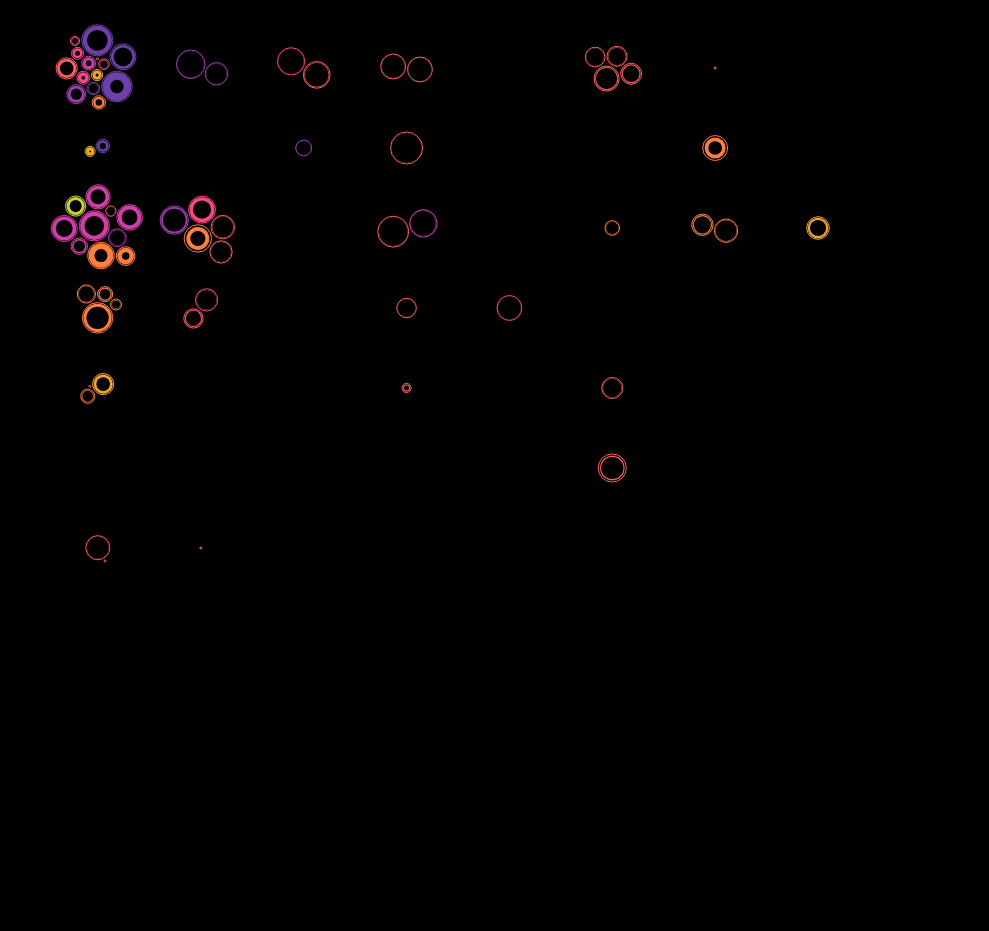
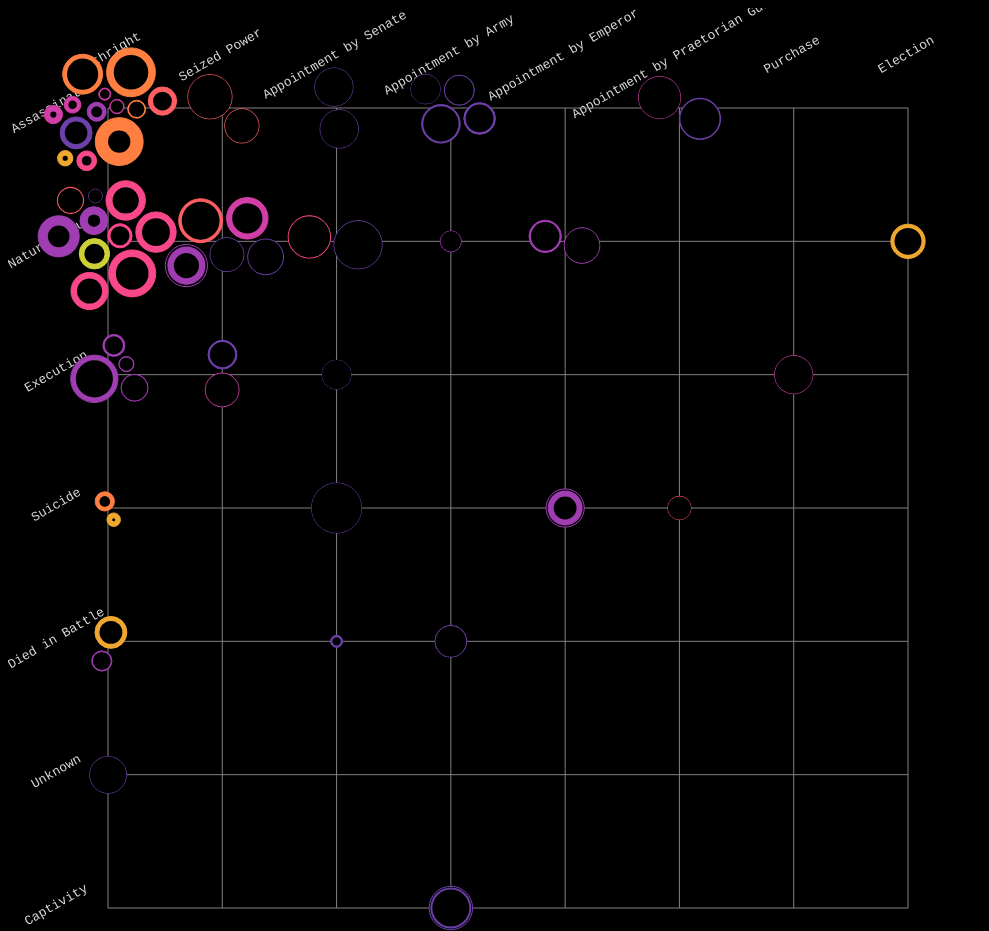
Before and after one commit to maryzam/reddit-dataVis-battle, a plain HTML site: page June/index.html in a window 1280 px wide. Shown: the whole page, without its empty margins (0-989 px from the left). Before the commit the page ends 800 px from the top, so only its background shows below. Drawn offline with nearby package versions, Linux system fonts and the light colour scheme.

Commit message:
Add axis, add labels, filter broken data

```diff
--- a/June/assets/styles.css
+++ b/June/assets/styles.css
@@ -0,0 +1,10 @@
+
+body {
+	background: black;
+}
+
+text {
+	font-family: monospace;
+	text-anchor: middle;
+	fill: #dadada;
+}
--- a/June/index.html
+++ b/June/index.html
@@ -9,7 +9,7 @@
         <script type="text/javascript" src="https://d3js.org/d3.v5.min.js" charset="UTF-8"></script>
 
 	</head>
-    <body style="background: black">
+    <body>
         <header></header>
         <main class="container"></main>
         <footer></footer>
--- a/June/scripts/index.js
+++ b/June/scripts/index.js
@@ -4,22 +4,71 @@ d3.csv("./data/emperors.v2.csv")
 
 		const container = d3.select(".container");
 
-		const width = 900;
-		const height = 600;
+		const width = 800;
+		const height = 800;
+		const margin = 100;
 		const svg = container.append("svg")
-						.attr("width", width)
-						.attr("height", height);
-
+						.attr("width", width  + 2 * margin)
+						.attr("height", height + 2 * margin)
+						.append("g")
+						.attr("transform", `translate(${margin},${margin})`);
 
 		const rise = distinct(source, (d) => (d.rise));
 		const cause = distinct(source, (d) => (d.cause));
 		const dynasty = distinct(source, (d) => (d.dynasty));
 
-		const scaleRise = d3.scalePoint().domain(rise).range([width*0.1, width*0.9]);
-		const scaleCause = d3.scalePoint().domain(cause).range([height*0.1, height*0.9]);
-		const scaleDynasty = d3.scaleSequential(d3.interpolateWarm).domain([0, dynasty.length]);
+		const scaleRise = d3.scalePoint()
+							.domain(rise.map((d) => d.name))
+							.range([0, width]);
+
+		const scaleCause = d3.scalePoint()
+							.domain(cause.map((d) => d.name))
+							.range([0, height]);
+
+		const scaleDynasty = d3.scaleSequential(d3.interpolateWarm)
+							   .domain([0, dynasty.length]);
+
+		// draw rise asix
+
+		const rises = svg.append("g").attr("class", ".rise-axis")
+						.selectAll(".rise")
+							.data(rise).enter()
+						.append("g")
+							.attr("class", "rise")
+							.attr("transform", (d) => `translate(${scaleRise(d.name)},0)`);
+
+		rises
+			.append("text")
+			.text((d) => d.name)
+			.attr("transform", `translate(0,${-margin / 2})rotate(-30)`);
+
+		rises
+			.append("line")
+			.attr("y2", height)
+			.style("stroke", "grey");
+
+		// draw cause axis
+		const causes = svg.append("g").attr("class", ".cause-axis")
+						.selectAll(".cause")
+							.data(cause).enter()
+						.append("g")
+							.attr("class", "cause")
+							.attr("transform", (d) => `translate(0,${scaleCause(d.name)})`);
+
+		causes
+			.append("text")
+			.text((d) => d.name)
+			.attr("transform", `translate(${-margin / 2},0)rotate(-30)`);
+
+		causes
+			.append("line")
+			.attr("x2", width)
+			.style("stroke", "grey");
+
+		// show emperors
+
 		const maxAge = getMax(source, (d) => d["age.death"]);
-		const scaleLife = d3.scaleLinear().domain([0, maxAge]).range([0, 15]);
+		const scaleLife = d3.scaleLinear().domain([0, maxAge]).range([0, 25]);
 
 		var simulation = d3.forceSimulation(source)
 		      .force("x", d3.forceX(function(d) { return scaleRise(d.rise); }).strength(1))
@@ -30,7 +79,7 @@ d3.csv("./data/emperors.v2.csv")
 		for (var i = 0; i < 250; ++i) simulation.tick();
 
 		const emperors = svg.selectAll(".emperor")
-			.data(source).enter()
+			.data(source.filter((d) => d["age.death"] > 0)).enter()
 			.append("g")
 				.attr("class", "emperor")
 				.attr("transform", (d) => `translate(${d.x},${d.y})`);
@@ -38,37 +87,46 @@ d3.csv("./data/emperors.v2.csv")
 
 		emperors
 			.append("circle")
-				.attr("r", (d) => (scaleLife(d["age.death"]) || 0) + 1)
+				.attr("r", (d) => scaleLife(d["age.death"]))
 				.style("fill", "black")
 				.style("stroke", function (d) {
-					const dynastyId = dynasty.indexOf(d.dynasty);
+					const dynastyId = dynasty.findIndex((x) => (x.name == d.dynasty));
 					return scaleDynasty(dynastyId);
 				})
 				.style("stroke-width", 1);
 
 		emperors
 			.append("circle")
-				.attr("r", (d) => (scaleLife(d["age.reign.end"]) || 0))
+				.attr("r", (d) => scaleLife(d["age.reign.end"]))
 				.style("fill", function (d) {
-					const dynastyId = dynasty.indexOf(d.dynasty);
+					const dynastyId = dynasty.findIndex((x) => (x.name == d.dynasty));
 					return scaleDynasty(dynastyId);
 				})
 
 		emperors
 			.append("circle")
-				.attr("r", (d) => (scaleLife(d["age.reign.start"]) || 0))
+				.attr("r", (d) => scaleLife(d["age.reign.start"]))
 				.style("fill", "balck");
 
 	});
 
-
-function distinct(source, accessor) {
+function distinct(source, accessor, ordered = true) {
 	const data = {};
 	source.forEach((d) => {
 		const key = accessor(d);
-		data[key] = key;
+		data[key] = (data[key] || 0) + 1;
 	});
-	return Object.keys(data);
+	const result = Object.keys(data)
+		.map((d) => ({
+			name: d,
+			weight: data[d]
+		}));
+
+	if (ordered) {
+		result.sort((a,b) => (b.weight - a.weight));
+	}
+
+	return result;
 }
 
 function getMax(source, accessor) {
```
